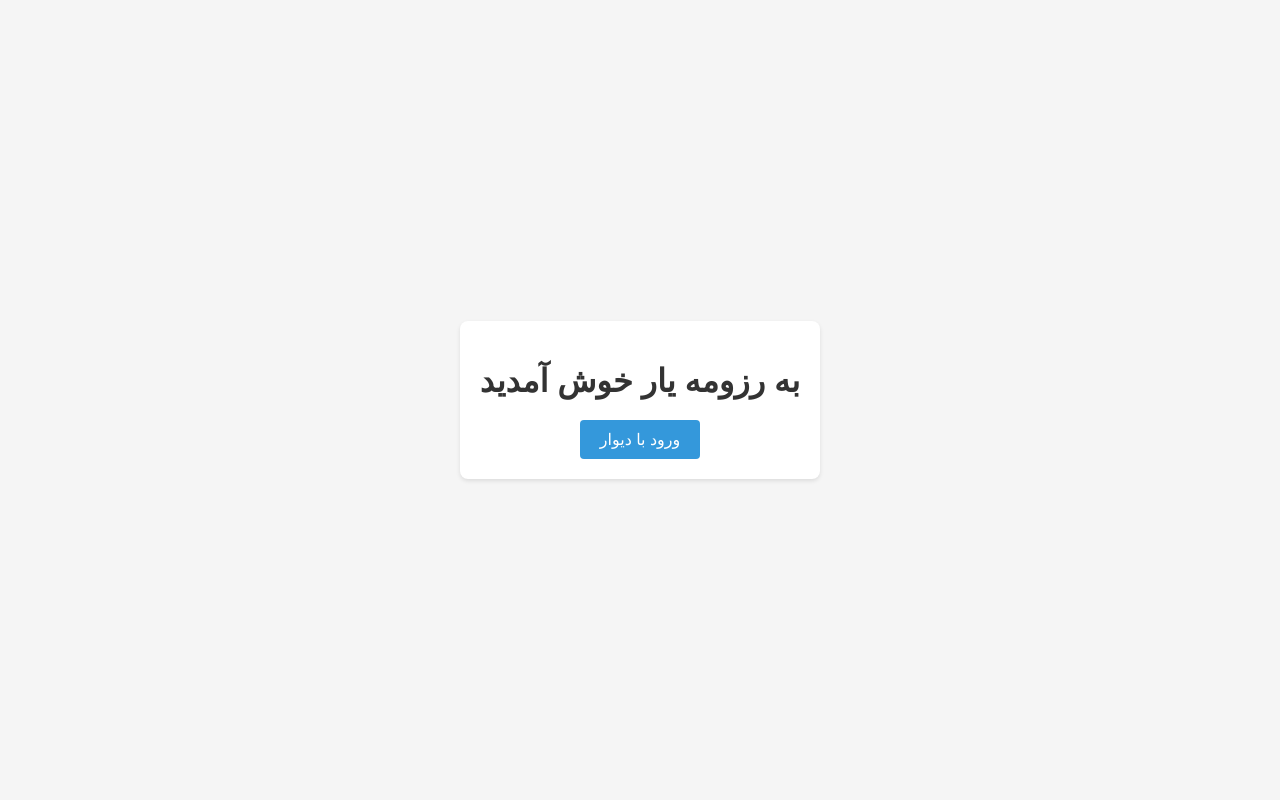
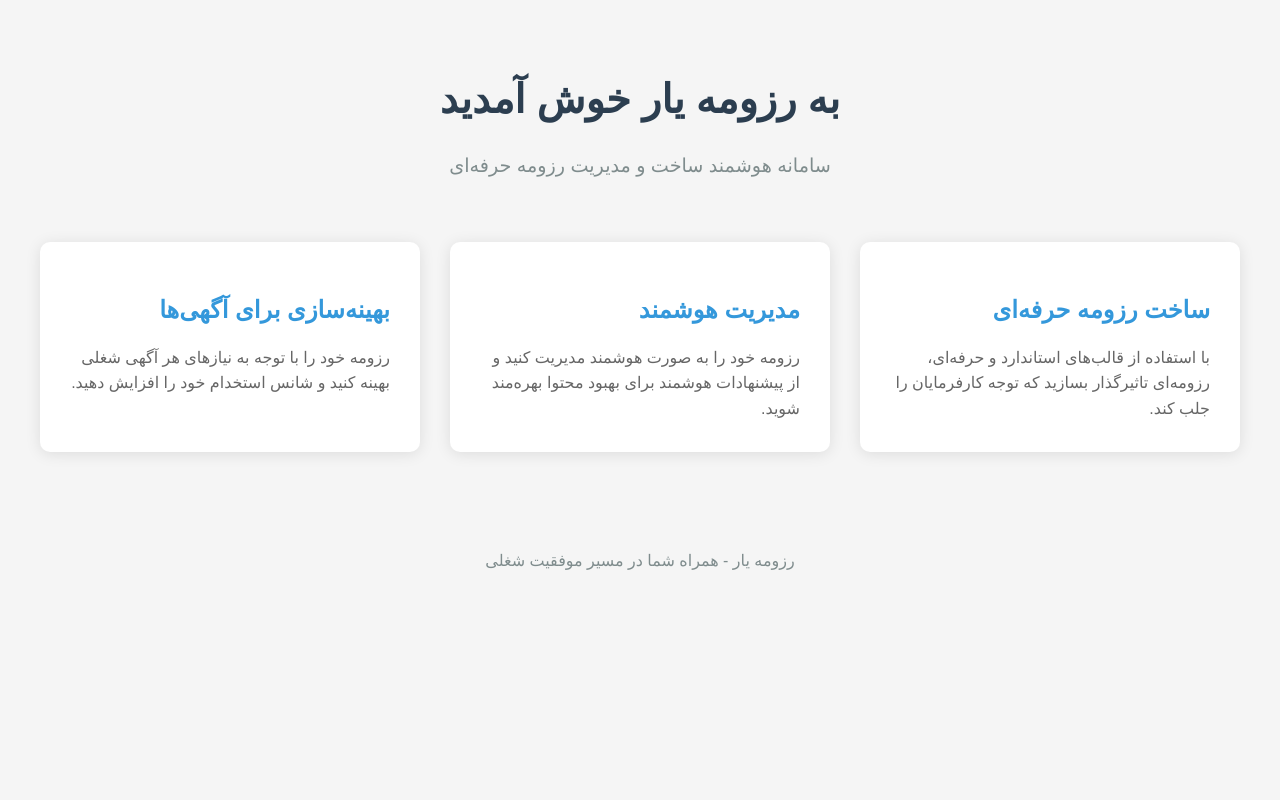
Before and after one commit to khoshraftar/resumeyar, a Django app: page / in a window 1280 px wide. Run offline with Django 3.2, Linux system fonts and the light colour scheme; some web fonts are replaced.

Commit message:
Update homepage with modern design and feature descriptions

```diff
--- a/templates/resumeyar/home.html
+++ b/templates/resumeyar/home.html
@@ -13,43 +13,91 @@
         }
         body {
             font-family: 'Vazir', Arial, sans-serif;
-            display: flex;
-            flex-direction: column;
-            align-items: center;
-            justify-content: center;
-            height: 100vh;
             margin: 0;
+            padding: 0;
             background-color: #f5f5f5;
+            color: #333;
+            line-height: 1.6;
         }
         .container {
+            max-width: 1200px;
+            margin: 0 auto;
+            padding: 40px 20px;
+        }
+        .header {
             text-align: center;
-            padding: 20px;
-            background-color: white;
-            border-radius: 8px;
-            box-shadow: 0 2px 4px rgba(0,0,0,0.1);
+            margin-bottom: 60px;
         }
-        h1 {
-            color: #333;
+        .header h1 {
+            font-size: 2.5em;
+            color: #2c3e50;
             margin-bottom: 20px;
         }
-        .login-button {
-            display: inline-block;
-            padding: 10px 20px;
-            background-color: #3498db;
-            color: white;
-            text-decoration: none;
-            border-radius: 4px;
-            transition: background-color 0.3s;
+        .header p {
+            font-size: 1.2em;
+            color: #7f8c8d;
+            max-width: 600px;
+            margin: 0 auto;
         }
-        .login-button:hover {
-            background-color: #2980b9;
+        .features {
+            display: grid;
+            grid-template-columns: repeat(auto-fit, minmax(300px, 1fr));
+            gap: 30px;
+            margin-top: 40px;
+        }
+        .feature-card {
+            background: white;
+            padding: 30px;
+            border-radius: 10px;
+            box-shadow: 0 2px 15px rgba(0,0,0,0.1);
+            transition: transform 0.3s ease;
+        }
+        .feature-card:hover {
+            transform: translateY(-5px);
+        }
+        .feature-card h2 {
+            color: #3498db;
+            margin-bottom: 15px;
+        }
+        .feature-card p {
+            color: #666;
+            margin: 0;
+        }
+        .footer {
+            text-align: center;
+            margin-top: 60px;
+            padding: 20px;
+            color: #7f8c8d;
         }
     </style>
 </head>
 <body>
     <div class="container">
-        <h1>به رزومه یار خوش آمدید</h1>
-        <a href="{% url 'oauth:login' %}" class="login-button">ورود با دیوار</a>
+        <div class="header">
+            <h1>به رزومه یار خوش آمدید</h1>
+            <p>سامانه هوشمند ساخت و مدیریت رزومه حرفه‌ای</p>
+        </div>
+
+        <div class="features">
+            <div class="feature-card">
+                <h2>ساخت رزومه حرفه‌ای</h2>
+                <p>با استفاده از قالب‌های استاندارد و حرفه‌ای، رزومه‌ای تاثیرگذار بسازید که توجه کارفرمایان را جلب کند.</p>
+            </div>
+
+            <div class="feature-card">
+                <h2>مدیریت هوشمند</h2>
+                <p>رزومه خود را به صورت هوشمند مدیریت کنید و از پیشنهادات هوشمند برای بهبود محتوا بهره‌مند شوید.</p>
+            </div>
+
+            <div class="feature-card">
+                <h2>بهینه‌سازی برای آگهی‌ها</h2>
+                <p>رزومه خود را با توجه به نیازهای هر آگهی شغلی بهینه کنید و شانس استخدام خود را افزایش دهید.</p>
+            </div>
+        </div>
+
+        <div class="footer">
+            <p>رزومه یار - همراه شما در مسیر موفقیت شغلی</p>
+        </div>
     </div>
 </body>
 </html>
```
